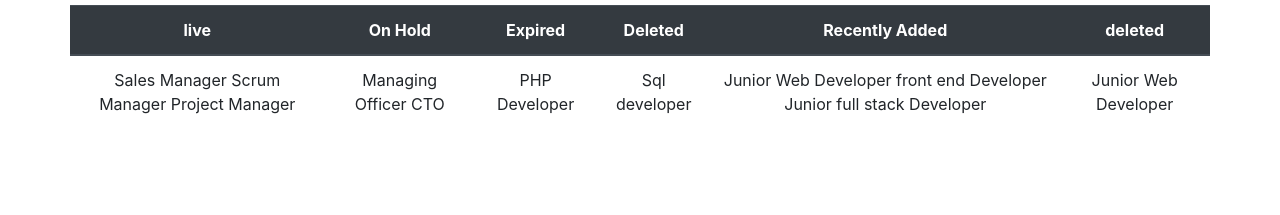
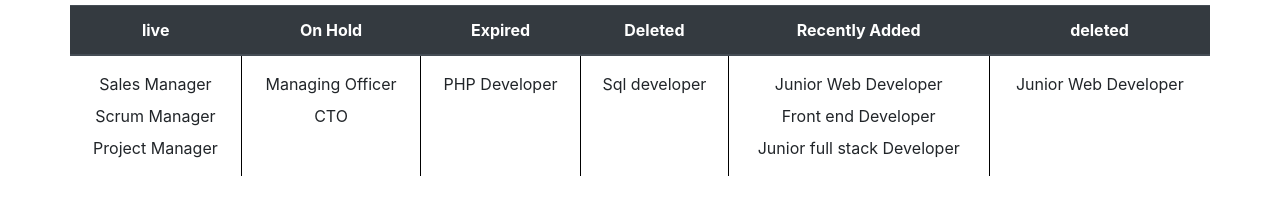
Before and after one commit to nmsabil/Sort-data, a plain HTML site: page index.html in a window 1280 px wide. Shown: the part 99-314 px from the top of the page. Drawn offline with nearby package versions, Linux system fonts and the light colour scheme.

Commit message:
replaced comma in tabledata string with line break to have jobs  in separate lines

```diff
--- a/index.html
+++ b/index.html
@@ -23,7 +23,7 @@
     <div class="container">
       <h1 class="p-4 text-center">Job Status Dashboard</h1>
 
-      <div class="row text-center">
+      <div class="row text-center w-80">
         <table class="table">
           <thead class="thead-dark" >
             <tr id="theadrow">
--- a/main.js
+++ b/main.js
@@ -7,7 +7,7 @@ let data = [
   { title: "Project Manager", status: "live" },
   { title: "Sql developer", status: "Deleted" },
   { title: "Junior Web Developer", status: "Recently Added" },
-  { title: "front end Developer", status: "Recently Added" },
+  { title: "Front end Developer", status: "Recently Added" },
   { title: "Junior full stack Developer", status: "Recently Added" },
   { title: "Junior Web Developer", status: "deleted" },
 ];
@@ -55,10 +55,12 @@ function createHTML(sorted) {
   Object.keys(sorted).forEach((key) => {
     let s = sorted[key];
     tableHead += `<th scope="col-sm-4">${key}</th>`;
+
     tableBody += `<td>${sorted[key]}</td>`;
   });
+
   tableHeadRow.innerHTML = tableHead;
-  tableBodyElement.innerHTML = tableBody.replace(/,/g, " \n ");
+  tableBodyElement.innerHTML = tableBody.replace(/,/g, "</br>");
 }
 
 sortData(data);
--- a/style.css
+++ b/style.css
@@ -0,0 +1,7 @@
+tbody tr td {
+  line-height: 2;
+  border-right: 1px solid black;
+}
+tbody tr td:last-child {
+  border-right: none;
+}
```
